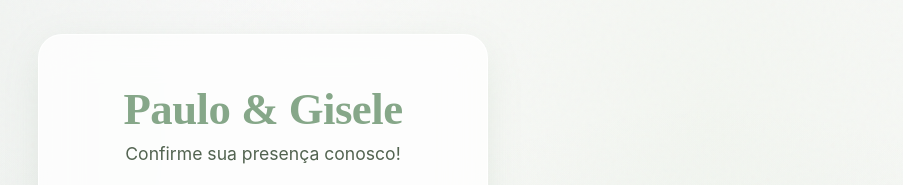
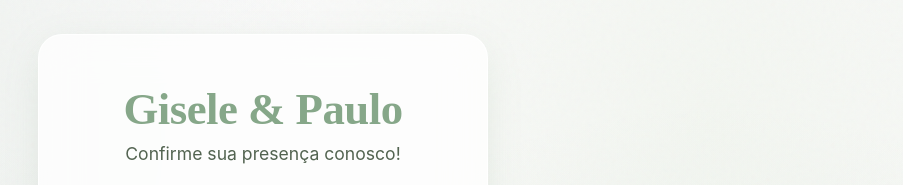
Before and after one commit to pauloadson/casamento-paulo-e-gisele, a React (Vite) app in the folder frontend/: page / in a window 1280 px wide. Shown: the top 185 px of the page, without its empty margins (377-1280 px from the left). Built offline with nearby package versions, Linux system fonts and the light colour scheme.

Commit message:
chore: alterar ordem dos nomes para Gisele & Paulo

```diff
--- a/frontend/index.html
+++ b/frontend/index.html
@@ -4,7 +4,7 @@
     <meta charset="UTF-8" />
     <link rel="icon" type="image/svg+xml" href="/aliancas.svg" />
     <meta name="viewport" content="width=device-width, initial-scale=1.0" />
-    <title>Paulo & Gisele - Confirmação de Presença</title>
+    <title>Gisele & Paulo - Confirmação de Presença</title>
   </head>
   <body>
     <div id="root"></div>
--- a/frontend/src/pages/RSVP.tsx
+++ b/frontend/src/pages/RSVP.tsx
@@ -90,7 +90,7 @@ function RSVP() {
   return (
     <>
     <div className="rsvp-container">
-      <h1>Paulo & Gisele</h1>
+      <h1>Gisele & Paulo</h1>
       <p className="subtitle">Confirme sua presença conosco!</p>
 
       {status === 'success' && (
```
